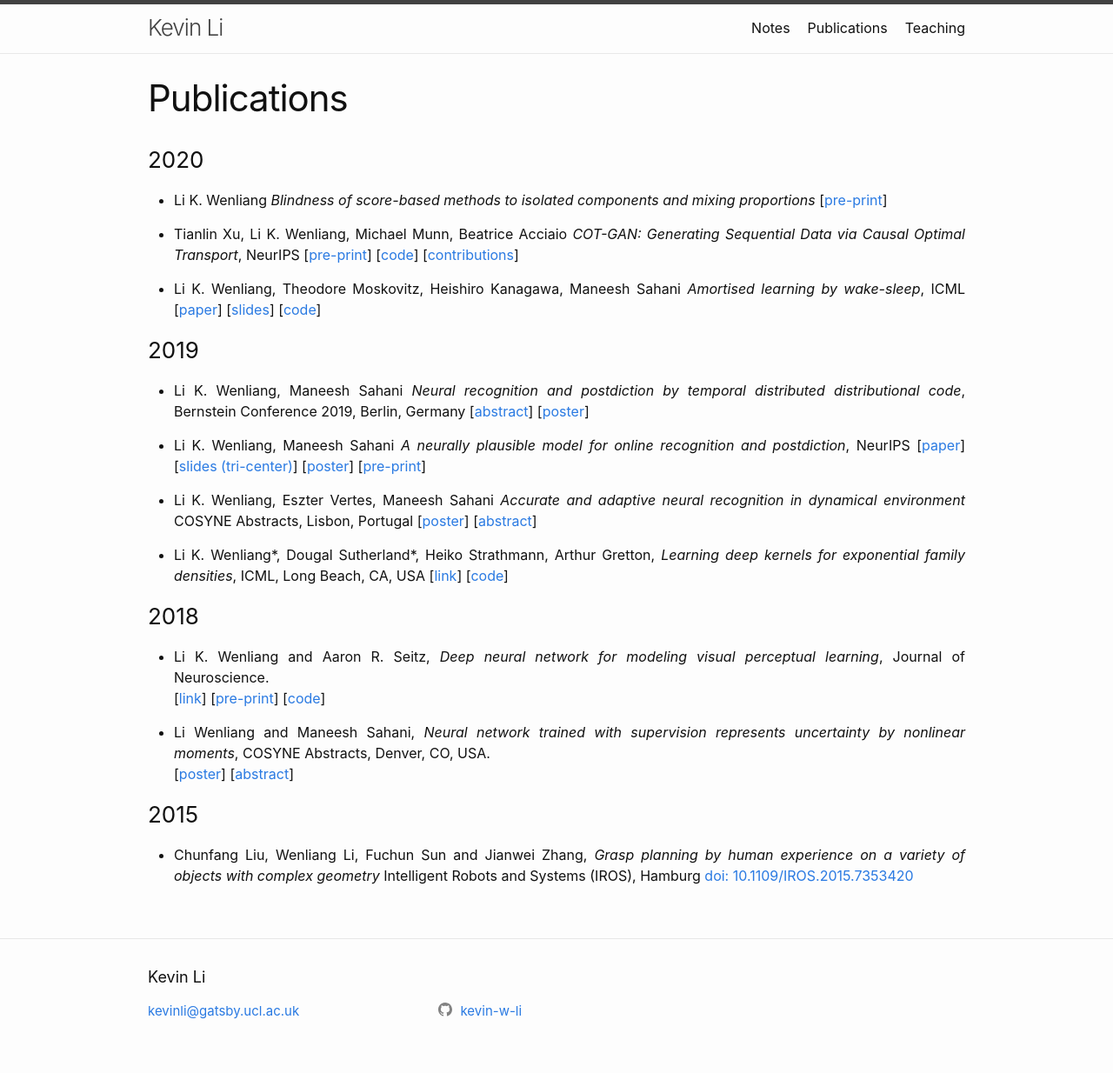
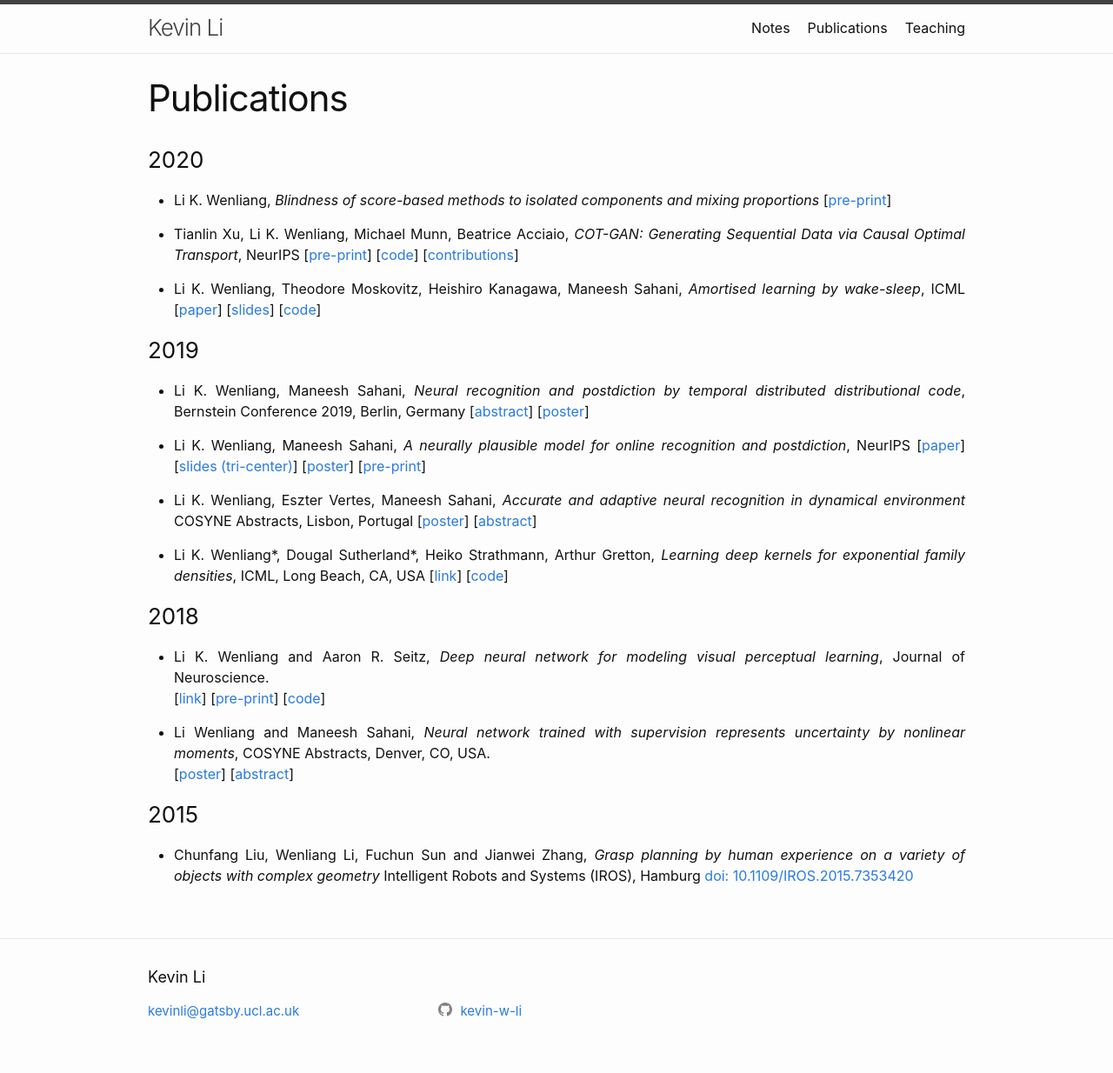
Before and after one commit to kevin-w-li/kevin-w-li.github.io, a Jekyll site: the page built from _pages/publication.md, in a window 1280 px wide. Shown: the whole page at 87% size. Built offline with Jekyll 4.4.1, drawn with Linux system fonts in a browser that asks for light colours.

```diff
--- a/_pages/publication.md
+++ b/_pages/publication.md
@@ -5,17 +5,17 @@ title: Publications
 
 ### 2020
 
-* Li K. Wenliang
+* Li K. Wenliang,
   *Blindness of score-based methods to isolated components and mixing proportions*
   [[pre-print](https://arxiv.org/abs/2008.10087)]
 
-* Tianlin Xu, Li K. Wenliang, Michael Munn, Beatrice Acciaio
+* Tianlin Xu, Li K. Wenliang, Michael Munn, Beatrice Acciaio,
   *COT-GAN: Generating Sequential Data via Causal Optimal Transport*, NeurIPS
  [[pre-print]( https://arxiv.org/pdf/2006.08571v1.pdf )]
 [[code](  https://github.com/neuripss2020/COT-GAN  )]
 [[contributions]({{ "/pubs/cotgan_contribs.txt" | absolute_url }})]
 
-* Li K. Wenliang, Theodore Moskovitz, Heishiro Kanagawa, Maneesh Sahani
+* Li K. Wenliang, Theodore Moskovitz, Heishiro Kanagawa, Maneesh Sahani,
   *Amortised learning by wake-sleep*, ICML
   [[paper]( http://proceedings.mlr.press/v119/wenliang20a.html )]
 [[slides](https://icml.cc/media/Slides/icml/2020/virtual(no-parent)-16-20-00UTC-6696-amortised_learn.pdf)]
@@ -23,17 +23,17 @@ title: Publications
 
 
 ### 2019
-* Li K. Wenliang, Maneesh Sahani *Neural recognition and postdiction by temporal distributed distributional code*, Bernstein Conference 2019, Berlin, Germany
+* Li K. Wenliang, Maneesh Sahani, *Neural recognition and postdiction by temporal distributed distributional code*, Bernstein Conference 2019, Berlin, Germany
 [[abstract](https://abstracts.g-node.org/conference/BC19/abstracts#/uuid/eb96f0be-3446-45a1-8e33-90428e270eb6)]
 [[poster]({{ "/pubs/ddc_bernstein.pdf" | absolute_url }})]
 
-* Li K. Wenliang, Maneesh Sahani *A neurally plausible model for online recognition and postdiction*, NeurIPS
+* Li K. Wenliang, Maneesh Sahani, *A neurally plausible model for online recognition and postdiction*, NeurIPS
 [[paper](http://papers.nips.cc/paper/9159-a-neurally-plausible-model-for-online-recognition-and-postdiction-in-a-dynamical-environment)]
 [[slides (tri-center)]({{"/pubs/ddc_postdict_tricentre.pdf" | absolute_url }})]
 [[poster]({{ "/pubs/ddc_neurips19.pdf" | absolute_url }})]
 [[pre-print](https://www.biorxiv.org/content/10.1101/672089v2)]
 
-* Li K. Wenliang, Eszter Vertes, Maneesh Sahani *Accurate and adaptive neural recognition in dynamical environment* COSYNE Abstracts, Lisbon, Portugal
+* Li K. Wenliang, Eszter Vertes, Maneesh Sahani, *Accurate and adaptive neural recognition in dynamical environment* COSYNE Abstracts, Lisbon, Portugal
 [[poster]({{"/pubs/ddc_ssm_poster.pdf" | absolute_url }})]
 [[abstract]({{ "/pubs/ddc_ssm_abstract.pdf" | absolute_url }})]
 
```
